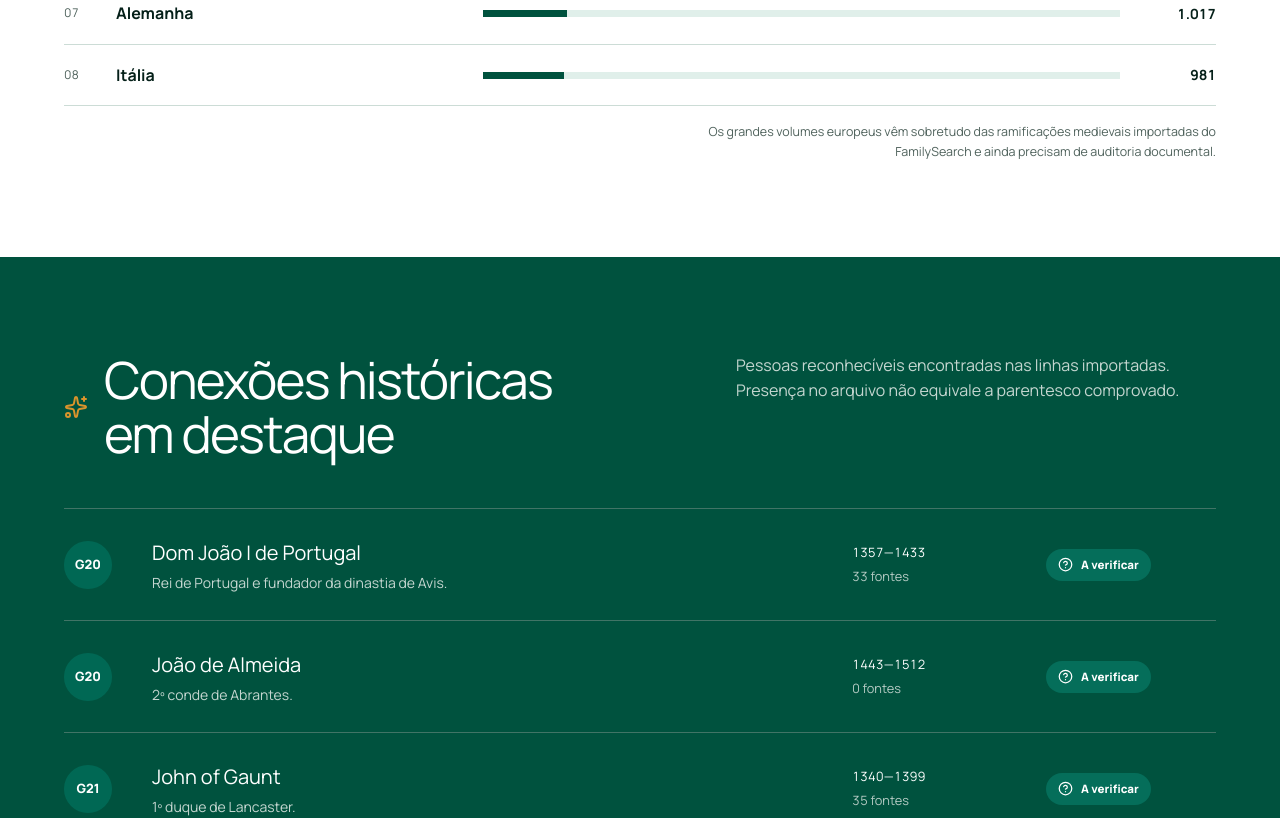
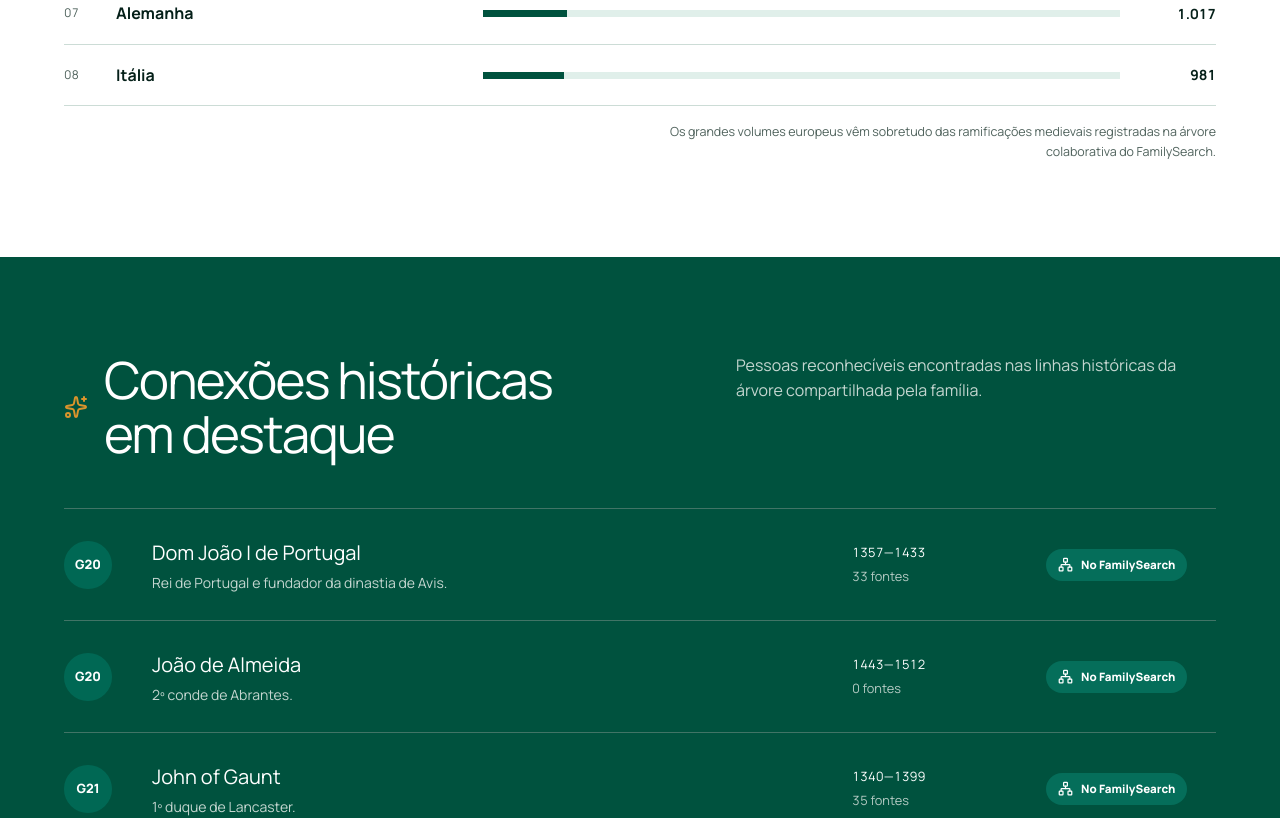
Before and after one commit to matheusabrantes/genealogy-atlas, a Next.js app in the folder web/: page / in a window 1280 px wide. Shown: the part 1600-2418 px from the top of the page. Built offline with nearby package versions, Linux system fonts and the light colour scheme.

Commit message:
Present FamilySearch connections without caveats

```diff
--- a/web/app/page.tsx
+++ b/web/app/page.tsx
@@ -3,7 +3,6 @@ import Link from "next/link";
 import {
   ArrowRight,
   BookOpenCheck,
-  CircleHelp,
   Globe2,
   Network,
   ShieldCheck,
@@ -137,7 +136,7 @@ export default function Home() {
         </div>
         <p className="source-warning">
           Os grandes volumes europeus vêm sobretudo das ramificações medievais
-          importadas do FamilySearch e ainda precisam de auditoria documental.
+          registradas na árvore colaborativa do FamilySearch.
         </p>
       </section>
 
@@ -148,8 +147,8 @@ export default function Home() {
             <h2 id="people-title">Conexões históricas em destaque</h2>
           </div>
           <p>
-            Pessoas reconhecíveis encontradas nas linhas importadas. Presença
-            no arquivo não equivale a parentesco comprovado.
+            Pessoas reconhecíveis encontradas nas linhas históricas da árvore
+            compartilhada pela família.
           </p>
         </div>
         <div className="people-list">
@@ -165,8 +164,8 @@ export default function Home() {
                 <span>{person.sourceCount} fontes</span>
               </div>
               <span className="status status-review">
-                <CircleHelp size={15} aria-hidden="true" />
-                A verificar
+                <Network size={15} aria-hidden="true" />
+                No FamilySearch
               </span>
             </article>
           ))}
@@ -231,8 +230,7 @@ export default function Home() {
         </div>
         <p>
           Construído a partir de uma fotografia privada da árvore colaborativa
-          do FamilySearch. Dados históricos podem conter erros e devem ser
-          confirmados em documentos originais.
+          do FamilySearch e apresentado aqui em uma experiência visual própria.
         </p>
       </footer>
     </main>
--- a/web/public/data/tree-summary.json
+++ b/web/public/data/tree-summary.json
@@ -250,7 +250,7 @@
       "birthYear": 1357,
       "deathYear": 1433,
       "sourceCount": 33,
-      "status": "Conexão importada — requer verificação documental"
+      "status": "Registrada na árvore do FamilySearch"
     },
     {
       "id": "KK1Y-QLM",
@@ -260,7 +260,7 @@
       "birthYear": 1443,
       "deathYear": 1512,
       "sourceCount": 0,
-      "status": "Conexão importada — requer verificação documental"
+      "status": "Registrada na árvore do FamilySearch"
     },
     {
       "id": "GWZX-F4D",
@@ -270,7 +270,7 @@
       "birthYear": 1340,
       "deathYear": 1399,
       "sourceCount": 35,
-      "status": "Conexão importada — requer verificação documental"
+      "status": "Registrada na árvore do FamilySearch"
     },
     {
       "id": "GWSV-FP7",
@@ -280,7 +280,7 @@
       "birthYear": 1416,
       "deathYear": 1486,
       "sourceCount": 3,
-      "status": "Conexão importada — requer verificação documental"
+      "status": "Registrada na árvore do FamilySearch"
     },
     {
       "id": "LTKD-XJF",
@@ -290,7 +290,7 @@
       "birthYear": 1291,
       "deathYear": 1357,
       "sourceCount": 9,
-      "status": "Conexão importada — requer verificação documental"
+      "status": "Registrada na árvore do FamilySearch"
     },
     {
       "id": "9Z8W-FY1",
@@ -300,7 +300,7 @@
       "birthYear": 1313,
       "deathYear": 1369,
       "sourceCount": 46,
-      "status": "Conexão importada — requer verificação documental"
+      "status": "Registrada na árvore do FamilySearch"
     }
   ],
   "researchFocus": {
```
Also changed, not shown: 2 other files (tests, documents, lock files or other folders).
